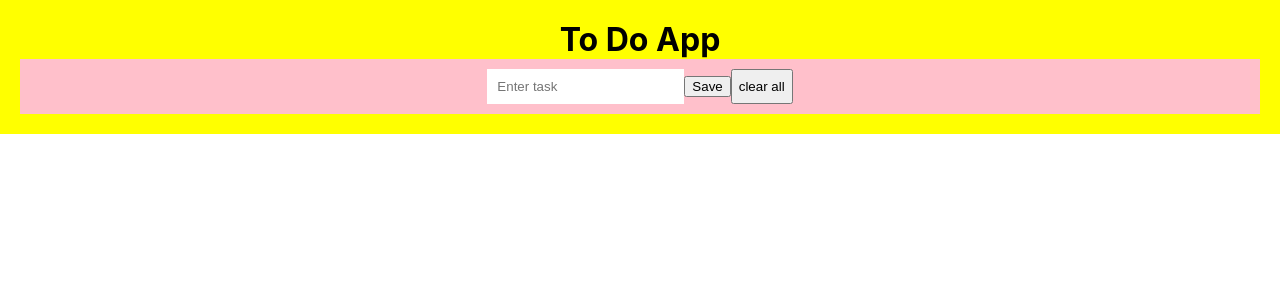
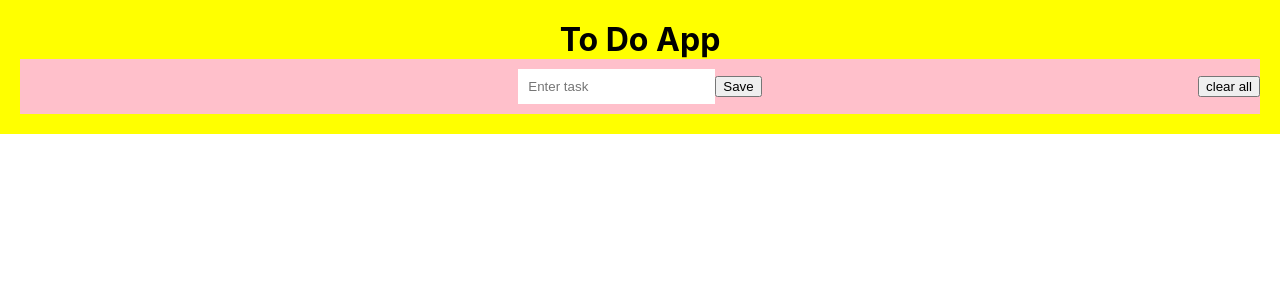
Before and after one commit to AnupRijal123/Typescript_practice, a React (Create React App) app: page / in a window 1280 px wide. Shown: the top 300 px of the page. Built offline with nearby package versions, Linux system fonts and the light colour scheme; the HTML template or start-up script is replaced by a standard one.

Commit message:
todo edit done

```diff
--- a/src/App.scss
+++ b/src/App.scss
@@ -25,6 +25,15 @@ $pink-color: pink;
             background-color: $pink-color;
             justify-content: center;
             padding: 10px 0px;
+            position: relative;
         }
     }
 }
+
+.input-row {
+    .clear-button {
+        position: absolute;
+        right: 0;
+        top: 17px;
+    }
+}
--- a/src/App.tsx
+++ b/src/App.tsx
@@ -29,7 +29,7 @@ const App: React.FC = () => {
         <h1 className='heading'>To Do App</h1>
         <div className="input-row">
           <InputField todo={todo} setTodo={setTodo} handleAdd={handleAdd} />
-          <button onClick={() => setTodos([])}>clear all</button>
+          <button className="clear-button" onClick={() => setTodos([])}>clear all</button>
         </div>
 
 
--- a/src/components/SingleTodo.scss
+++ b/src/components/SingleTodo.scss
@@ -26,3 +26,7 @@
         }
     }
 }
+
+input:focus {
+    outline: none;
+}
--- a/src/components/SingleTodo.tsx
+++ b/src/components/SingleTodo.tsx
@@ -3,7 +3,7 @@ import { MdDelete } from "react-icons/md";
 import { FaCheck } from "react-icons/fa";
 import { Todo } from '../model';
 import './SingleTodo.scss';
-import { useState } from 'react';
+import { useState, useRef, useEffect } from 'react';
 
 type Props = {
     item: Todo,
@@ -15,6 +15,29 @@ const SingleTodo = ({ item, todos, setTodos }: Props) => {
     console.log(item);
     const [isEdit, setIsEdit] = useState<boolean>(false);
     const [editTodo, setEditTodo] = useState<string>(item.todo);
+    const editRef = useRef<HTMLInputElement>(null);
+    useEffect(() => {
+        console.log(editRef.current);
+        editRef.current?.focus();
+
+    }, [isEdit]);
+
+    const iconDiv = document.querySelector('.icons-div');
+    console.log(iconDiv);
+    const handleClick = (event: Event) => {
+        console.log(event.target);
+        if (iconDiv?.contains(event.target as Node)) {
+            console.log('clicked inside')
+        } else {
+            console.log('clicked outside')
+            setIsEdit(false);
+        }
+    }
+
+    useEffect(() => {
+        window.addEventListener('click', handleClick);
+        return window.removeEventListener('click', handleClick)
+    }, []);
     const handleCheck = (id: number) => {
         setTodos(todos.map((todo) => todo.id === id ? { ...todo, isCompleted: !todo.isCompleted } : todo));
     }
@@ -45,8 +68,11 @@ const SingleTodo = ({ item, todos, setTodos }: Props) => {
 
             {isEdit &&
 
-                <input type="text" value={editTodo}
+                <input
+                    type="text"
+                    value={editTodo}
                     onChange={(event) => setEditTodo(event.target.value)}
+                    ref={editRef}
                 />
             }
             <div className="icons-div">
```
